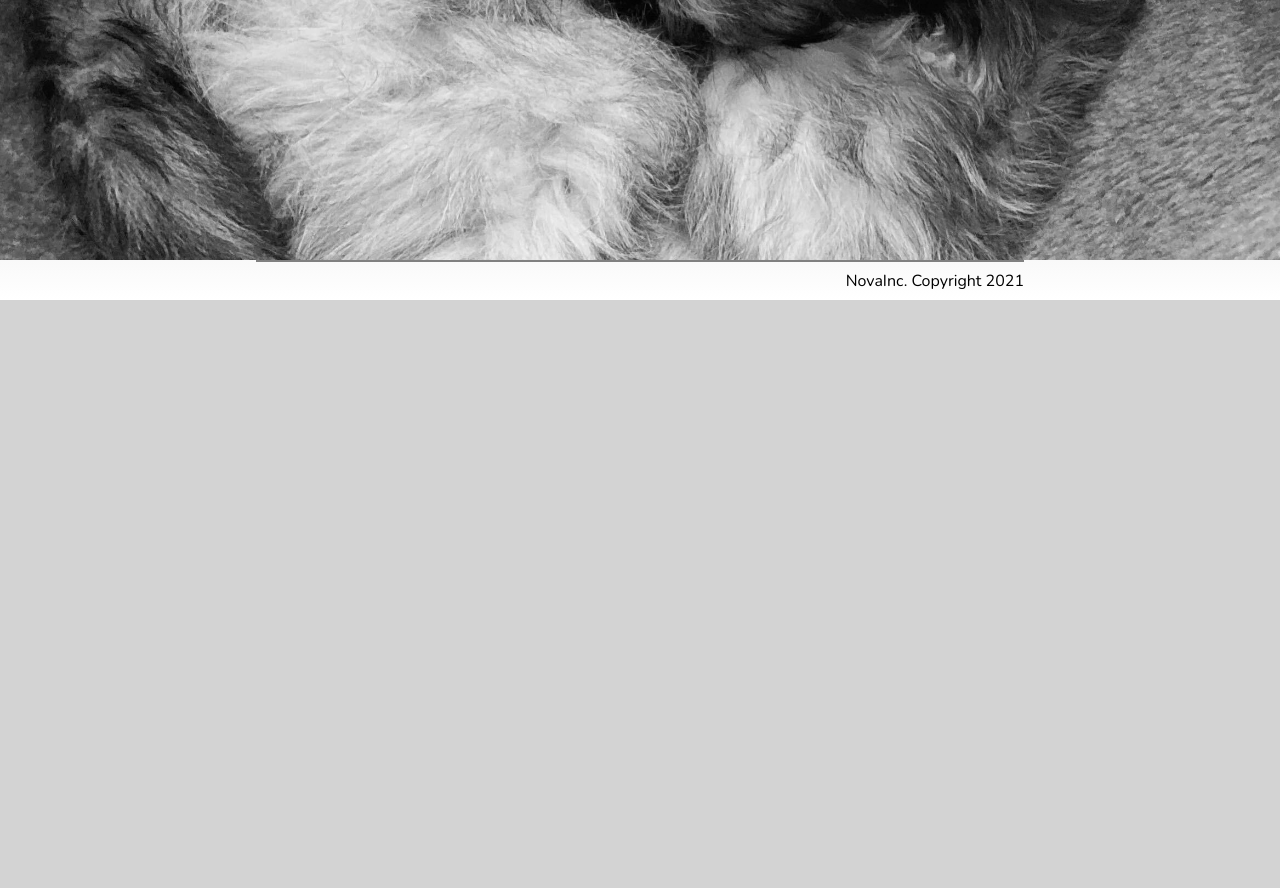
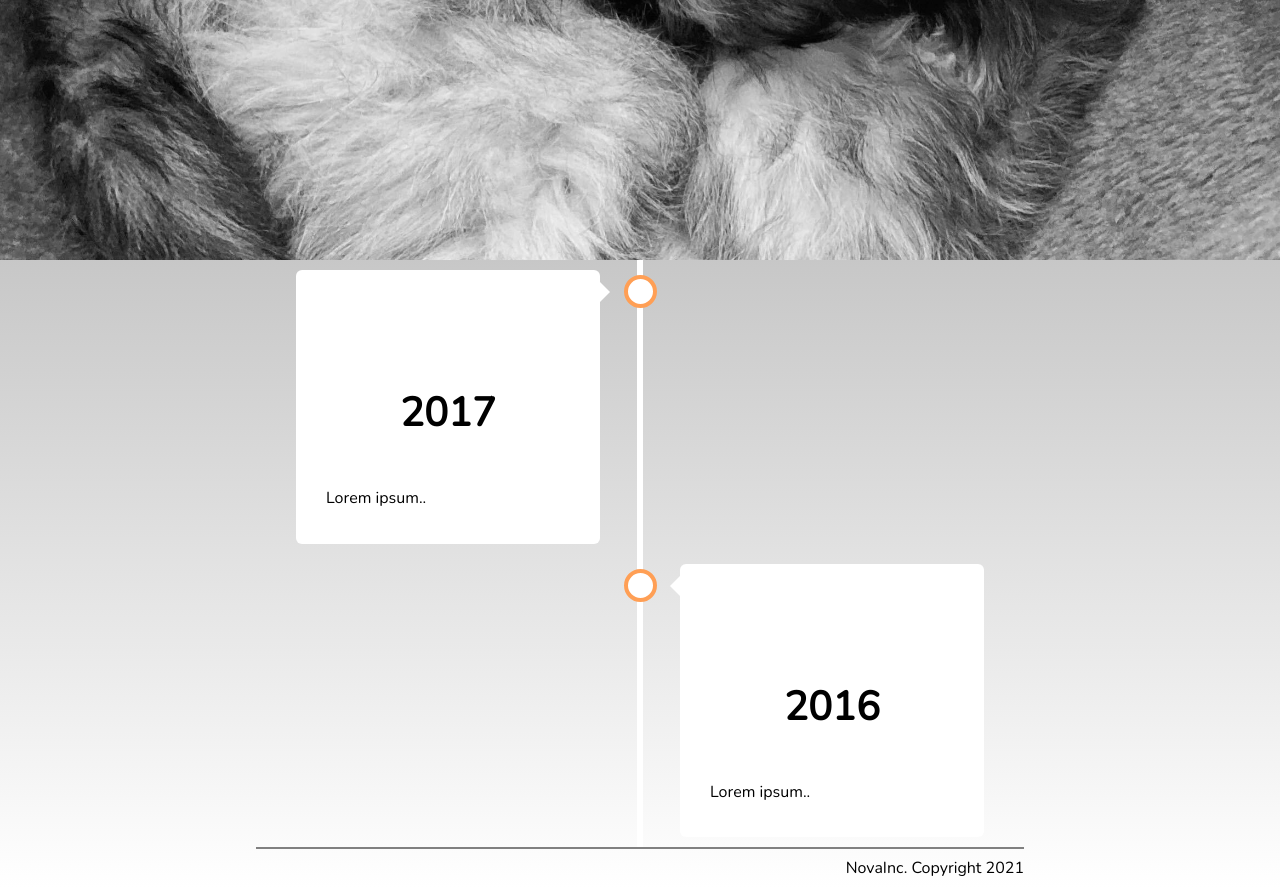
Before and after one commit to EleanorRoberts/eleanorroberts.github.io, a plain HTML site: page timeline.html in a window 1280 px wide. Shown: the part 540-1428 px from the top of the page. Before the commit the page ends 840 px from the top, so only its background shows below. Drawn offline with nearby package versions, Linux system fonts and the light colour scheme.

Commit message:
borrowed open source timeline for timeline.html, ready to edit

```diff
--- a/portfoliostyle.css
+++ b/portfoliostyle.css
@@ -187,6 +187,125 @@ footer div {
 	text-align: right;
 }
 
+/* timeline css*/
+
+.timeline {
+  position: relative;
+  max-width: 1200px;
+  margin: 0 auto;
+}
+
+.timeline::after {
+  content: '';
+  position: absolute;
+  width: 6px;
+  background-color: white;
+  top: 0;
+  bottom: 0;
+  left: 50%;
+  margin-left: -3px;
+}
+
+.container {
+  padding: 10px 40px;
+  position: relative;
+  background-color: inherit;
+  width: 50%;
+}
+
+.container::after {
+  content: '';
+  position: absolute;
+  width: 25px;
+  height: 25px;
+  right: -17px;
+  background-color: white;
+  border: 4px solid #FF9F55;
+  top: 15px;
+  border-radius: 50%;
+  z-index: 1;
+}
+
+.left {
+  left: 0;
+}
+
+.right {
+  left: 50%;
+}
+
+.left::before {
+  content: " ";
+  height: 0;
+  position: absolute;
+  top: 22px;
+  width: 0;
+  z-index: 1;
+  right: 30px;
+  border: medium solid white;
+  border-width: 10px 0 10px 10px;
+  border-color: transparent transparent transparent white;
+}
+
+.right::before {
+  content: " ";
+  height: 0;
+  position: absolute;
+  top: 22px;
+  width: 0;
+  z-index: 1;
+  left: 30px;
+  border: medium solid white;
+  border-width: 10px 10px 10px 0;
+  border-color: transparent white transparent transparent;
+}
+
+.right::after {
+  left: -16px;
+}
+
+/* The actual content */
+.content {
+  padding: 20px 30px;
+  background-color: white;
+  position: relative;
+  border-radius: 6px;
+}
+
+/* Media queries - Responsive timeline on screens less than 600px wide */
+@media screen and (max-width: 600px) {
+  /* Place the timelime to the left */
+  .timeline::after {
+  left: 31px;
+  }
+
+  /* Full-width containers */
+  .container {
+  width: 100%;
+  padding-left: 70px;
+  padding-right: 25px;
+  }
+
+  /* Make sure that all arrows are pointing leftwards */
+  .container::before {
+  left: 60px;
+  border: medium solid white;
+  border-width: 10px 10px 10px 0;
+  border-color: transparent white transparent transparent;
+  }
+
+  /* Make sure all circles are at the same spot */
+  .left::after, .right::after {
+  left: 15px;
+  }
+
+  /* Make all right containers behave like the left ones */
+  .right {
+  left: 0%;
+  }
+
+/* media queries */
+
 @media screen and (max-width: 1000px) {
 	section {
 		width: 80%;
--- a/timeline.html
+++ b/timeline.html
@@ -29,7 +29,20 @@
 	<!-- timeline -->
 <div>
 	<section id="timeline">
-
+		<div class="timeline">
+		  <div class="container left">
+		    <div class="content">
+		      <h2>2017</h2>
+		      <p>Lorem ipsum..</p>
+		    </div>
+		  </div>
+		  <div class="container right">
+		    <div class="content">
+		      <h2>2016</h2>
+		      <p>Lorem ipsum..</p>
+		    </div>
+		  </div>
+		</div>
 	</section>
 </div>
 	<!-- skills -->
```
